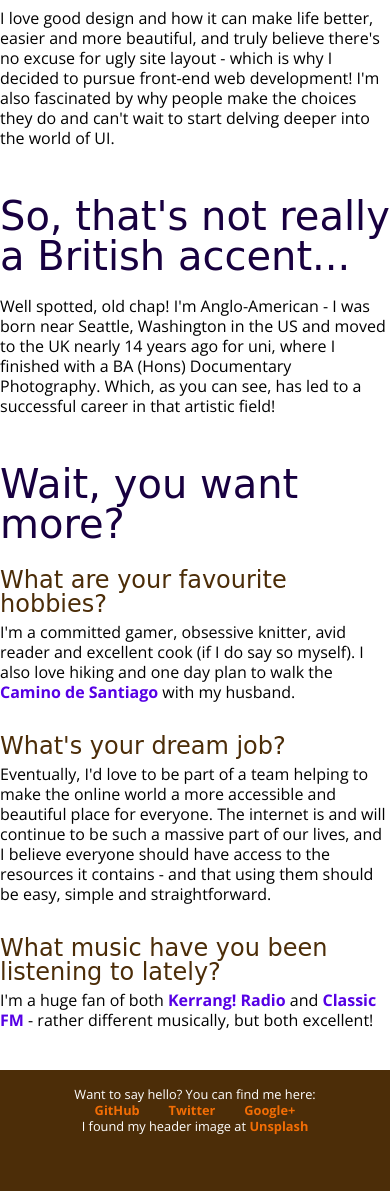
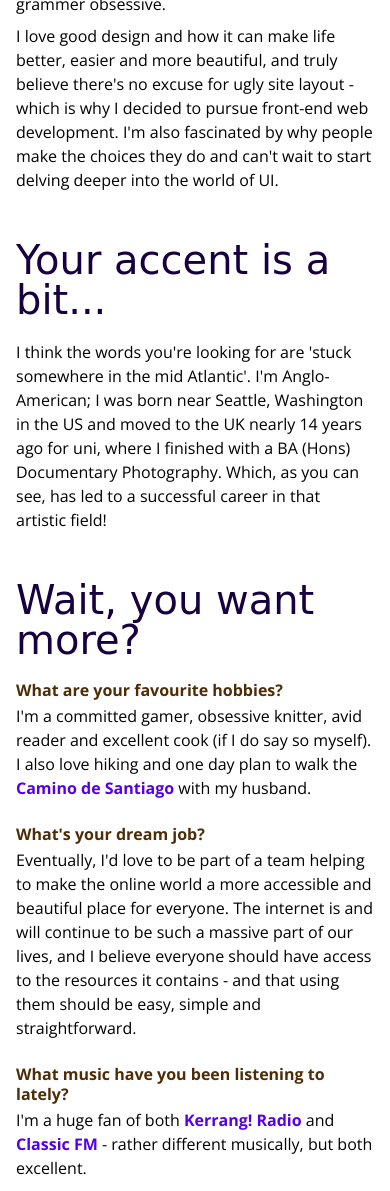
Before and after one commit to Brookelyn/balza-fire, a plain HTML site: page index.html in a window 390 px wide. Shown: the part 722-1913 px from the top of the page. Drawn offline with nearby package versions, Linux system fonts and the light colour scheme; a web font is replaced by a local one.

Commit message:
Somewhat responsive
Added media query for devices under 500px wide.

```diff
--- a/css/mediaqueries.css
+++ b/css/mediaqueries.css
@@ -1,4 +1,6 @@
 @media only screen and (max-width: 500px) {
+
+	/* Header */
 
 	header {
     	height: 50%;
@@ -6,11 +8,36 @@
 
 	.header-content h2 {
   		font-size: 2em;
-
  	}
 
 	.header-content h1 {
   		font-size: 6em;
   	}
 
+
+
+
+  	/* Main */
+
+  	#content {
+  		padding-left: 1em;
+  		padding-right: 1em;
+  		padding-top: 0;
   	}
+
+  	#content h3 {
+  		font-family: 'Open Sans', sans-serif;
+  		font-size: 1em;
+  		font-weight: 700;
+  		line-height: 125%;
+  	}
+
+
+
+  	/* Footer */
+
+  	.footer {
+  		padding-left: 1em;
+  		padding-right: 1em;
+  	}
+}
--- a/css/styles.css
+++ b/css/styles.css
@@ -66,7 +66,7 @@ h1, h2, h3 {
 
 p, ul, li, a {
   font-family: 'Open Sans', sans-serif;
-  line-height: 125%;
+  line-height: 150%;
 }
 
 #content, .header-content, .navigation-bar {
@@ -91,7 +91,7 @@ header {
   background-position: 60% 40%;
   background: ##000099;
   box-shadow: 0px 5px 5px rgba(68,68,68,0.6);
-  margin-bottom: 5em;
+  margin-bottom: 2.5em;
 }
 
 .top-navigation {
@@ -166,7 +166,6 @@ h3 {
 }
 
 #content p {
-  line-height: 125%;
   padding-bottom: 0.5em;
 }
 
@@ -192,7 +191,7 @@ footer {
   margin: auto;
   background-color: #4C2D08;
   height: 7em;
-  padding-top: 1em;
+  padding-top: 2em;
 }
 
 .footer, .footer-list {
@@ -210,12 +209,12 @@ footer {
 .footer-list > li {
   list-style: none;
   display: inline-block;
-  padding: 0 1em;
+  padding: 1em 1em 1.5em;
   list-style-position: inside;
 }
 
 .footer a, .footer-list a {
   color: #F26D05;
   text-decoration: none;
-  font-weight: 700;
+  font-weight: 600;
 }
--- a/index.html
+++ b/index.html
@@ -2,14 +2,14 @@
   <title>Balza Fire</title>
   <link rel="stylesheet" href="css/styles.css" type="text/css">
   <link rel="stylesheet" href="css/mediaqueries.css" type="text/css">
-  <link href='http://fonts.googleapis.com/css?family=La+Belle+Aurore|Open+Sans:400,700' rel='stylesheet' type='text/css'>
+  <link href='http://fonts.googleapis.com/css?family=La+Belle+Aurore|Open+Sans:400,600,700' rel='stylesheet' type='text/css'>
 </head>
 
 <body>
   <header>
     <nav class="top-navigation">
       <article class="navigation-bar">
-        <p>Text text text</p>
+
       </article>
     </nav>
 
@@ -24,12 +24,12 @@
     <section>
       <h1>Welcome!</h1>
         <p>I'm an aspiring front-end web developer with a background in business-to-business print design and publishing. While I focus on changing my career, I'm working part time as the production editor of a twice-monthly magazine where I'm responsible for taking Word documents and turning them into a finished magazine - and for being the resident grammer obsessive.</p>
-        <p>I love good design and how it can make life better, easier and more beautiful, and truly believe there's no excuse for ugly site layout - which is why I decided to pursue front-end web development! I'm also fascinated by why people make the choices they do and can't wait to start delving deeper into the world of UI.</p>
+        <p>I love good design and how it can make life better, easier and more beautiful, and truly believe there's no excuse for ugly site layout - which is why I decided to pursue front-end web development. I'm also fascinated by why people make the choices they do and can't wait to start delving deeper into the world of UI.</p>
     </section>
 
     <section>
-      <h1>So, that's not really a British accent...</h1>
-        <p>Well spotted, old chap! I'm Anglo-American - I was born near Seattle, Washington in the US and moved to the UK nearly 14 years ago for uni, where I finished with a BA (Hons) Documentary Photography. Which, as you can see, has led to a successful career in that artistic field!</p>
+      <h1>Your accent is a bit...</h1>
+        <p>I think the words you're looking for are 'stuck somewhere in the mid Atlantic'. I'm Anglo-American; I was born near Seattle, Washington in the US and moved to the UK nearly 14 years ago for uni, where I finished with a BA (Hons) Documentary Photography. Which, as you can see, has led to a successful career in that artistic field!</p>
     </section>
 
     <section>
@@ -42,7 +42,7 @@
         <p>Eventually, I'd love to be part of a team helping to make the online world a more accessible and beautiful place for everyone. The internet is and will continue to be such a massive part of our lives, and I believe everyone should have access to the resources it contains - and that using them should be easy, simple and straightforward.</p>
 
       <h3>What music have you been listening to lately?</h3>
-        <p>I'm a huge fan of both <a href="http://www.kerrangradio.co.uk/">Kerrang! Radio</a> and <a href="http://www.classicfm.com/">Classic FM</a> - rather different musically, but both excellent!</a>
+        <p>I'm a huge fan of both <a href="http://www.kerrangradio.co.uk/">Kerrang! Radio</a> and <a href="http://www.classicfm.com/">Classic FM</a> - rather different musically, but both excellent.</a>
     </section>
   </div>
 
```
Lines whose indentation alone changed are shown as unchanged.
